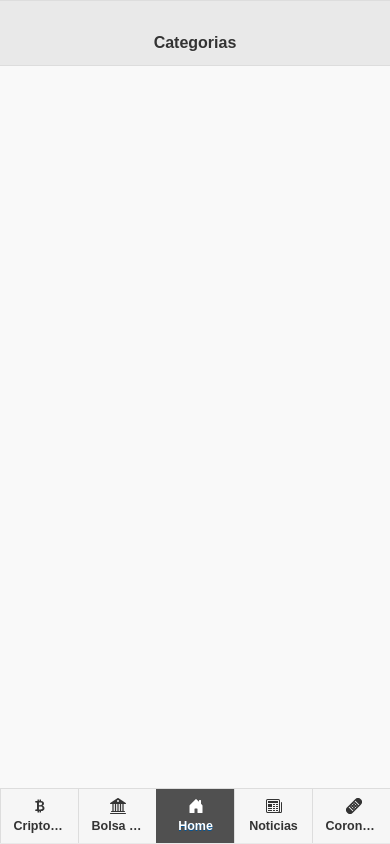
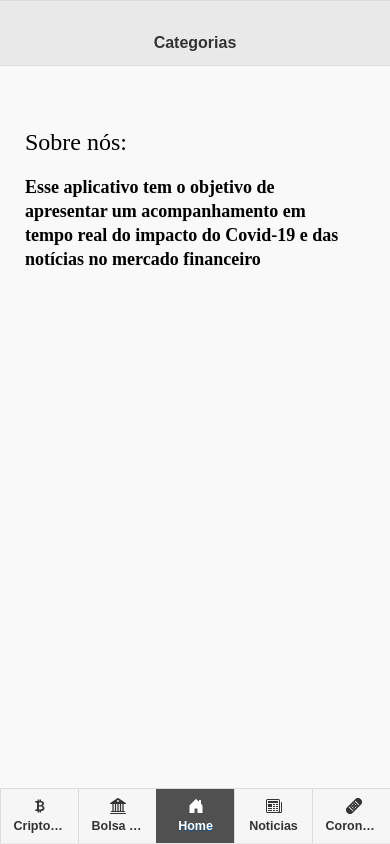
Before and after one commit to MarcioRK/FinanceMarketData, a website: page FinanceMarketData/www/index.html in a window 390 px wide. Drawn offline with Linux system fonts and the light colour scheme; some packages are replaced by stand-ins of ours.

Commit message:
Desenvolvimento tela de sobre

```diff
--- a/FinanceMarketData/www/css/index.css
+++ b/FinanceMarketData/www/css/index.css
@@ -2,3 +2,29 @@
     margin: 0;
     padding: 0;
 }
+
+.abount-content {
+    font-style: normal;
+    font-weight: 400;
+    color: #000000;
+    font-family: "Red Hat Text";
+}
+
+#about-us-title {
+    left: 25px;
+    line-height: 32px;
+    width: max-content;
+    top: 60px;
+    font-size: 24px;
+    position: relative;
+}
+
+#about-us {
+    left: 25px;
+    right: 25px;
+    line-height: 24px;
+    width: 85%;
+    font-size: 18px;
+    top: 77px;
+    position: relative;
+}
--- a/FinanceMarketData/www/index.html
+++ b/FinanceMarketData/www/index.html
@@ -32,6 +32,10 @@
         <div data-role="header" id="header">
             <br>
             <h1>Categorias</h1>
+        </div>
+        <div class="abount-content">
+            <p id="about-us-title">Sobre nós:</p>
+            <h5 id="about-us">Esse aplicativo tem o objetivo de apresentar um acompanhamento em tempo real do impacto do Covid-19 e das notícias no mercado financeiro</h5>
         </div>
 
 
```
